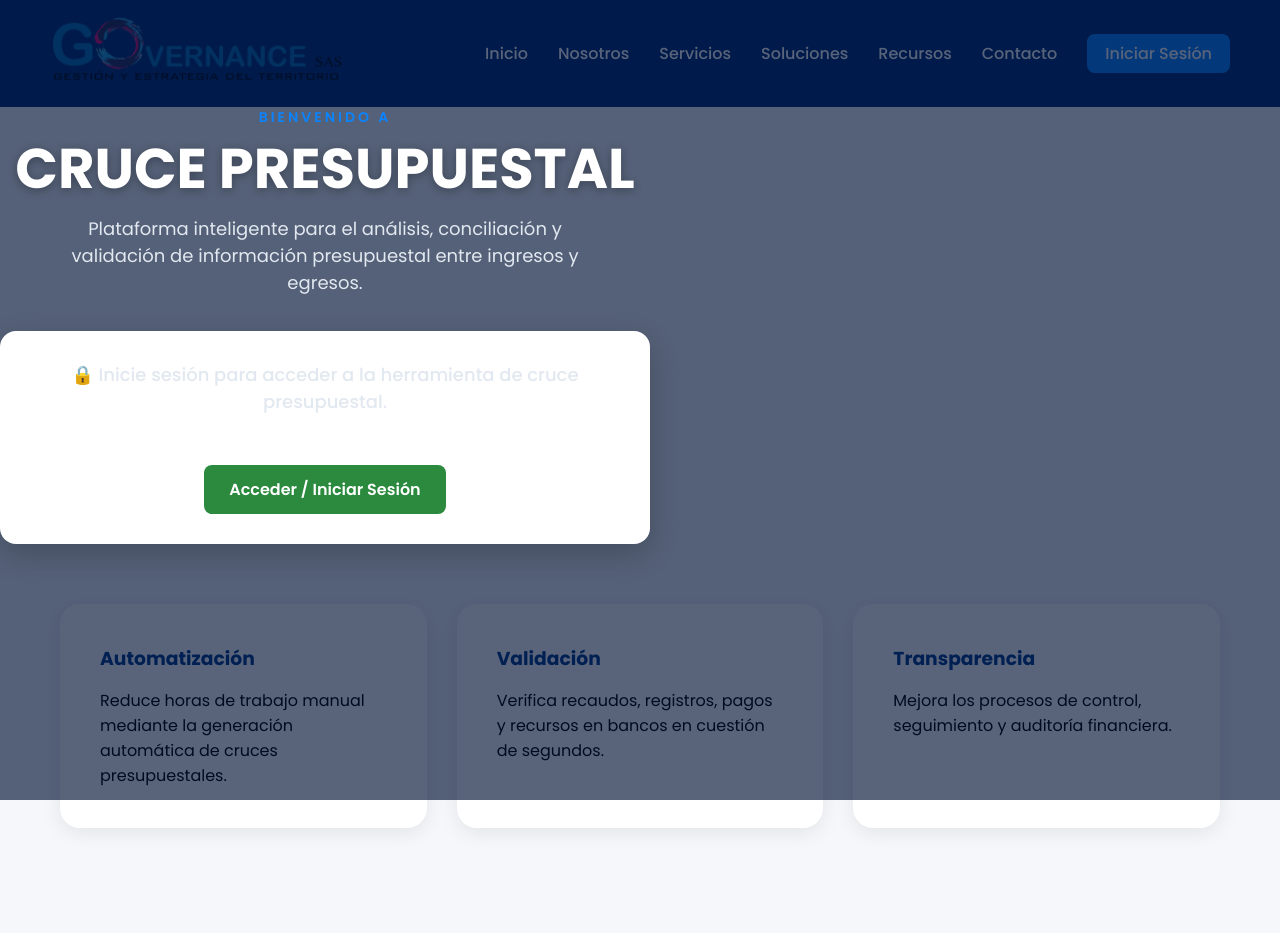
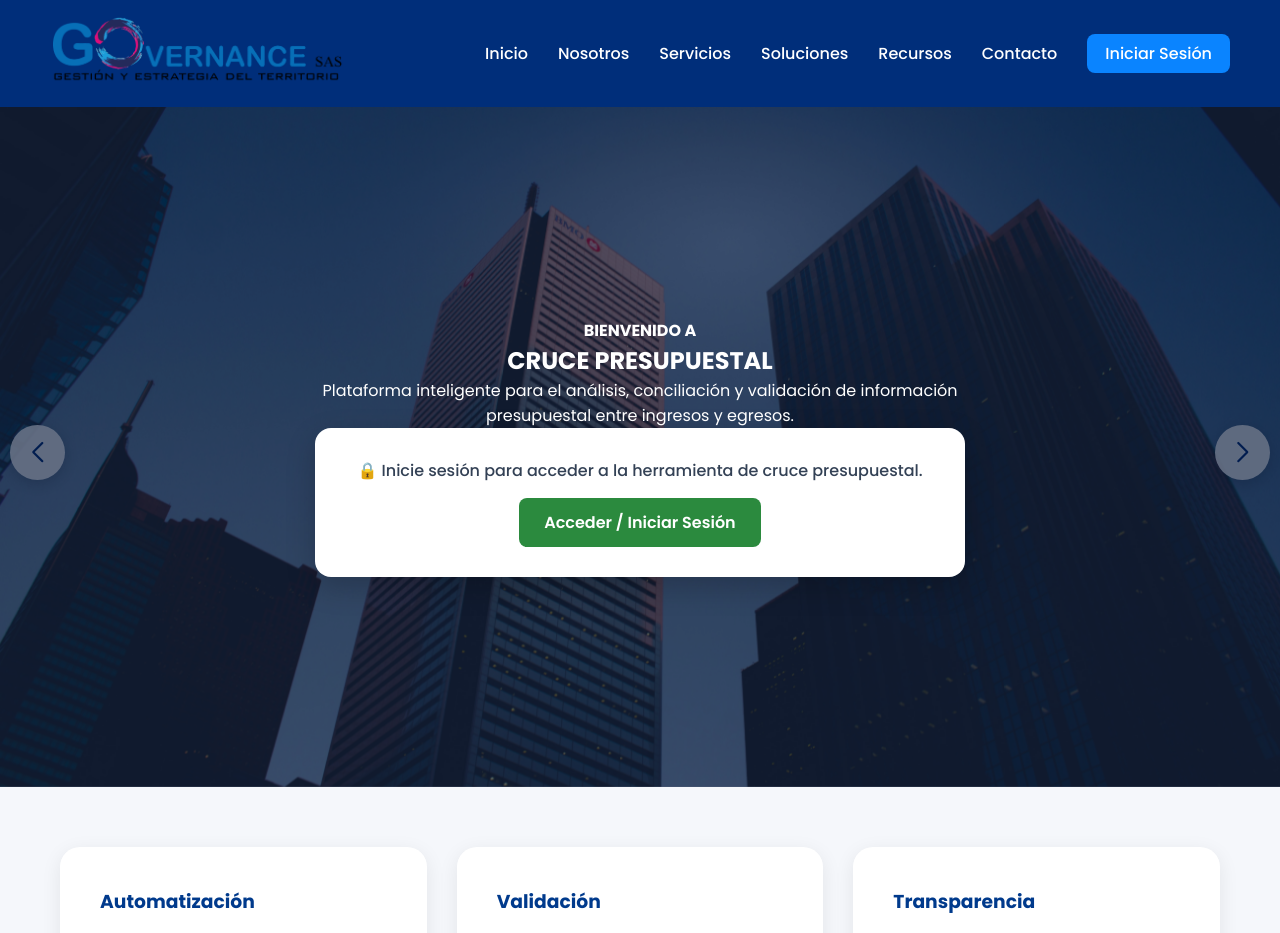
Before and after one commit to DiegoMunoz150/cruce-presupuestal, a Flask app: page / in a window 1280 px wide. Shown: the top 933 px of the page. Run offline with Flask 3, Linux system fonts and the light colour scheme.

Commit message:
Mejora slide final

```diff
--- a/static/css/style.css
+++ b/static/css/style.css
@@ -53,71 +53,87 @@ body {
 /* ==========================================================================
    HERO BANNER DE EXTREMO A EXTREMO CON IMAGEN DE FONDO
    ========================================================================== */
-.hero-slider-bg {
+/* ==========================================================================
+   HERO CON SLIDER INCORPORADO (EXTREMO A EXTREMO)
+   ========================================================================== */
+.hero-slider-container {
     position: relative;
     width: 100vw;
-    min-height: 85vh; /* Ocupa de manera fluida la pantalla */
+    min-height: 85vh;
     margin-left: calc(-50vw + 50%);
     margin-right: calc(-50vw + 50%);
-
-    /* Configuración de la imagen de fondo de extremo a extremo */
-    background-image: url('/static/img/hero.jpg');
-    background-position: center center;
-    background-size: cover;
-    background-repeat: no-repeat;
-
     display: flex;
     align-items: center;
     justify-content: center;
     padding: 80px 20px;
+    overflow: hidden;
 }
 
-/* Capa oscura superpuesta para máxima legibilidad de las letras */
+/* Forzamos a que Swiper ocupe todo el fondo absoluto de la sección */
+.hero-slider-container .swiper {
+    position: absolute;
+    top: 0;
+    left: 0;
+    width: 100%;
+    height: 100%;
+    z-index: 0;
+}
+
+/* Estilos individuales para cada foto del carrusel */
+.hero-slider-container .swiper-slide {
+    background-size: cover;
+    background-position: center center;
+    background-repeat: no-repeat;
+    width: 100%;
+    height: 100%;
+}
+
+/* Capa oscura protectora por encima de las fotos pero por debajo de las letras */
 .hero-overlay {
     position: absolute;
     top: 0;
     left: 0;
     width: 100%;
     height: 100%;
-    background: rgba(0, 18, 51, 0.65); /* Tono azul oscuro/negro translúcido */
+    background: rgba(0, 18, 51, 0.60); /* Ajusta este valor si quieres el fondo más o menos oscuro */
     z-index: 1;
 }
 
-/* Contenido flotante centralizado encima de la imagen */
 .hero-center-content {
     position: relative;
-    z-index: 2; /* Se posiciona encima del overlay */
+    z-index: 2; /* Por encima de las fotos y del overlay */
     width: 100%;
-    max-width: 650px; /* Limita el ancho para que el diseño no se deforme */
+    max-width: 650px;
     text-align: center;
     color: #ffffff;
 }
 
-.hero-center-content h4 {
-    color: #0a84ff;
-    letter-spacing: 3px;
-    font-weight: 600;
-    font-size: 14px;
-    margin-bottom: 10px;
+/* ==========================================================================
+   DISEÑO DE LAS FLECHAS DE NAVEGACIÓN (Estilo Minimalista Blanco)
+   ========================================================================== */
+.hero-slider-container .swiper-button-next,
+.hero-slider-container .swiper-button-prev {
+    color: #002e7a !important; /* Color de la flecha interna */
+    background: rgba(255, 255, 255, 0.9); /* Fondo blanco circular */
+    width: 55px;
+    height: 55px;
+    border-radius: 50%;
+    z-index: 3; /* Visibles sobre el contenido */
+    box-shadow: 0 4px 15px rgba(0,0,0,0.2);
+    transition: all 0.3s ease;
 }
 
-.hero-center-content h1 {
-    font-size: 56px;
-    color: #ffffff;
-    font-weight: 700;
-    line-height: 1.1;
-    margin-bottom: 15px;
-    text-shadow: 0 2px 10px rgba(0,0,0,0.3);
+/* Hace que las flechas internas se vean más compactas y estéticas */
+.hero-slider-container .swiper-button-next:after,
+.hero-slider-container .swiper-button-prev:after {
+    font-size: 20px !important;
+    font-weight: bold;
 }
 
-.hero-center-content p {
-    font-size: 18px;
-    color: #e2e8f0;
-    line-height: 1.5;
-    margin-bottom: 35px;
-    max-width: 550px;
-    margin-left: auto;
-    margin-right: auto;
+.hero-slider-container .swiper-button-next:hover,
+.hero-slider-container .swiper-button-prev:hover {
+    background: #ffffff;
+    transform: scale(1.1); /* Efecto pop al pasar el mouse */
 }
 
 /* ==========================================================================
```
